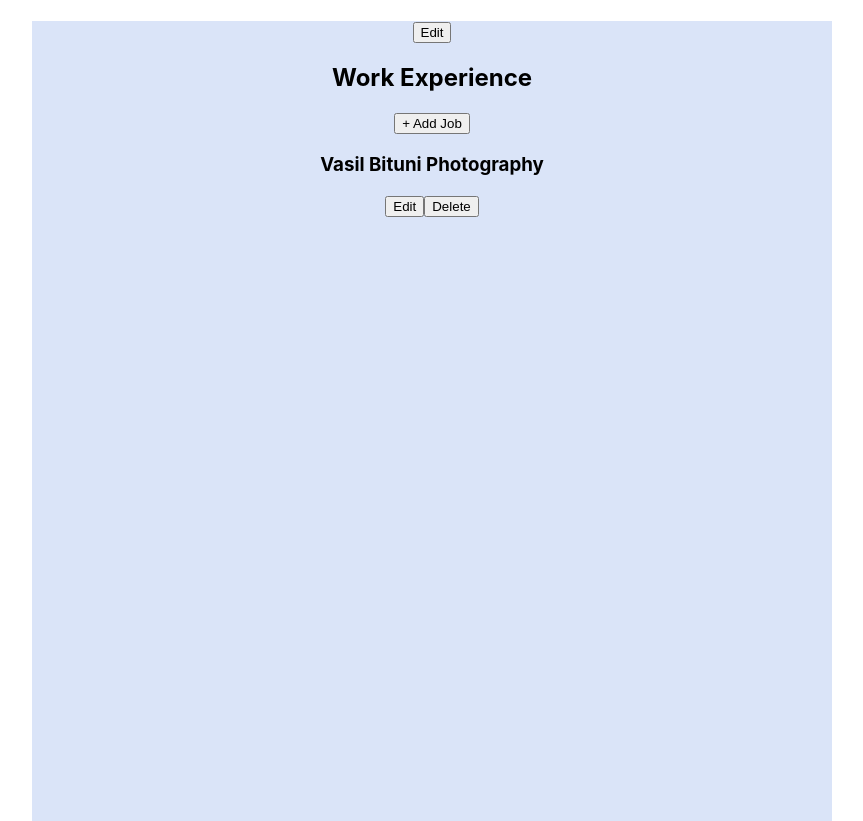
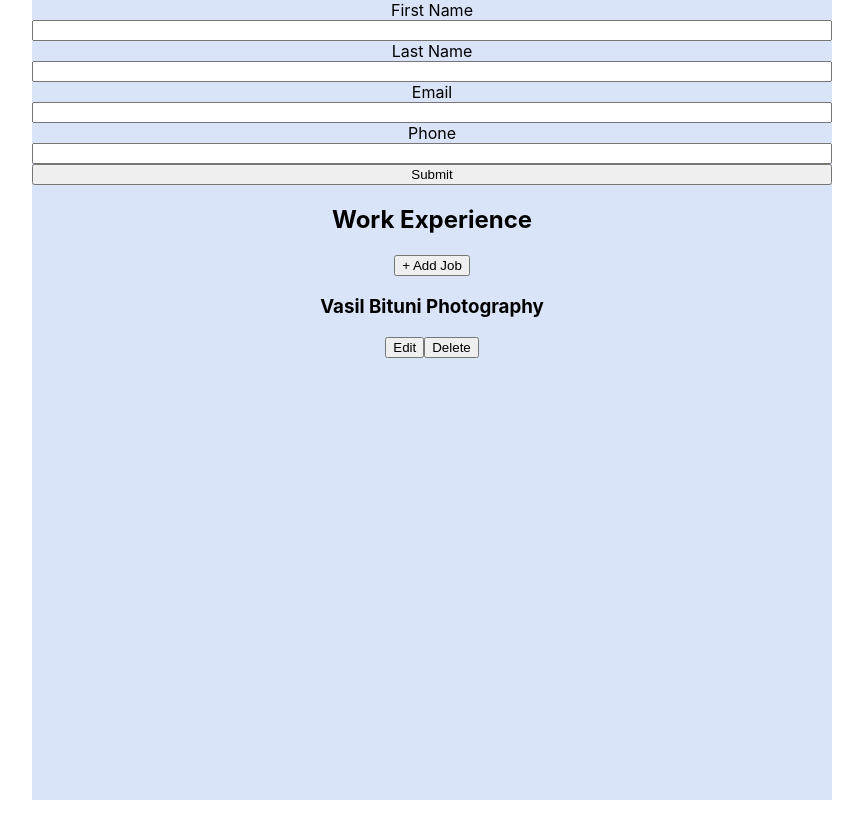
Before and after one commit to vbit27/cv-builder, a React (Create React App) app: page / in a window 1280 px wide. Shown: the whole page, without its empty margins (208-1071 px from the left). After the commit the page ends 800 px from the top, so only its background shows below. Built offline with nearby package versions, Linux system fonts and the light colour scheme; the HTML template or start-up script is replaced by a standard one.

Commit message:
Add remove personlData props

```diff
--- a/src/components/PersonalData.tsx
+++ b/src/components/PersonalData.tsx
@@ -1,7 +1,7 @@
 import React, { FC, FormEvent, useState } from 'react';
 import './PersonalData.css';
 
-const PersonalData: FC<Prop> = (props) => {
+const PersonalData: FC = () => {
   const [info, setInfo] = useState<Info>({
     name: '',
     surname: '',
@@ -9,7 +9,7 @@
     phone: '',
   });
 
-  const [editMode, setEditMode] = useState(false);
+  const [editMode, setEditMode] = useState(true);
 
   const handleChange: (event: React.ChangeEvent<HTMLInputElement>) => void = (
     e
@@ -23,7 +23,6 @@
   ) => {
     e.preventDefault();
     setInfo(info);
-    props.onSubmit(info);
     setEditMode(false);
   };
 
@@ -38,6 +37,9 @@
       <div>
         <h1>{info.name}</h1>
         <h2>{info.surname}</h2>
+        <h2>{info.email}</h2>
+        <h2>{info.phone}</h2>
+
         <button onClick={switchToEdit}>Edit</button>
       </div>
     );
@@ -86,7 +88,4 @@
   phone: string;
 }
 
-interface Prop {
-  onSubmit: (info: Info) => void;
-}
 export default PersonalData;
--- a/src/components/ResumeContainer.tsx
+++ b/src/components/ResumeContainer.tsx
@@ -1,21 +1,14 @@
-import React, { useState } from 'react';
+import React, { FC, useState } from 'react';
 import ExperienceList from './ExperienceList';
 import PersonalData from './PersonalData';
 
-function ResumeContainer() {
-  const [finalInfo, setFinalInfo] = useState({});
-
-  const addPersonalInfo = (input: any) => {
-    setFinalInfo(input);
-    console.log(finalInfo);
-  };
-
+const ResumeContainer: FC = () => {
   return (
     <div>
-      <PersonalData onSubmit={addPersonalInfo} />
+      <PersonalData />
       <ExperienceList />
     </div>
   );
-}
+};
 
 export default ResumeContainer;
```
